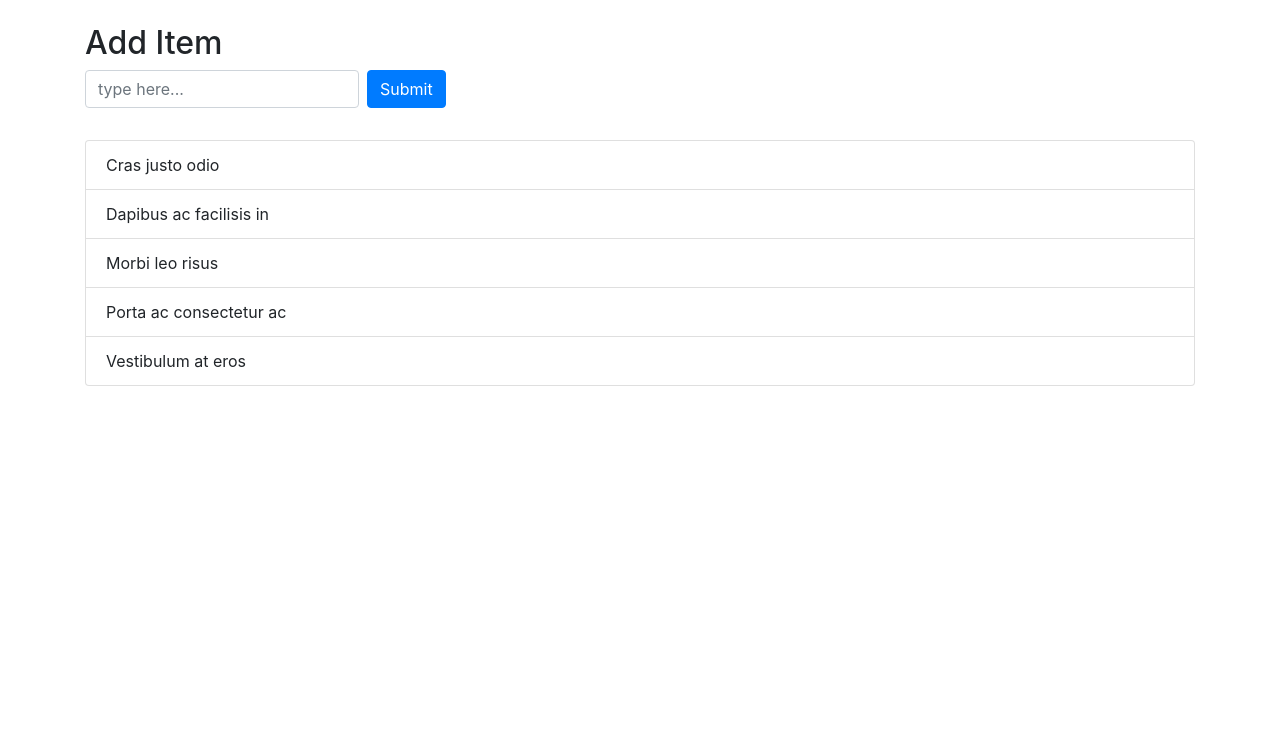
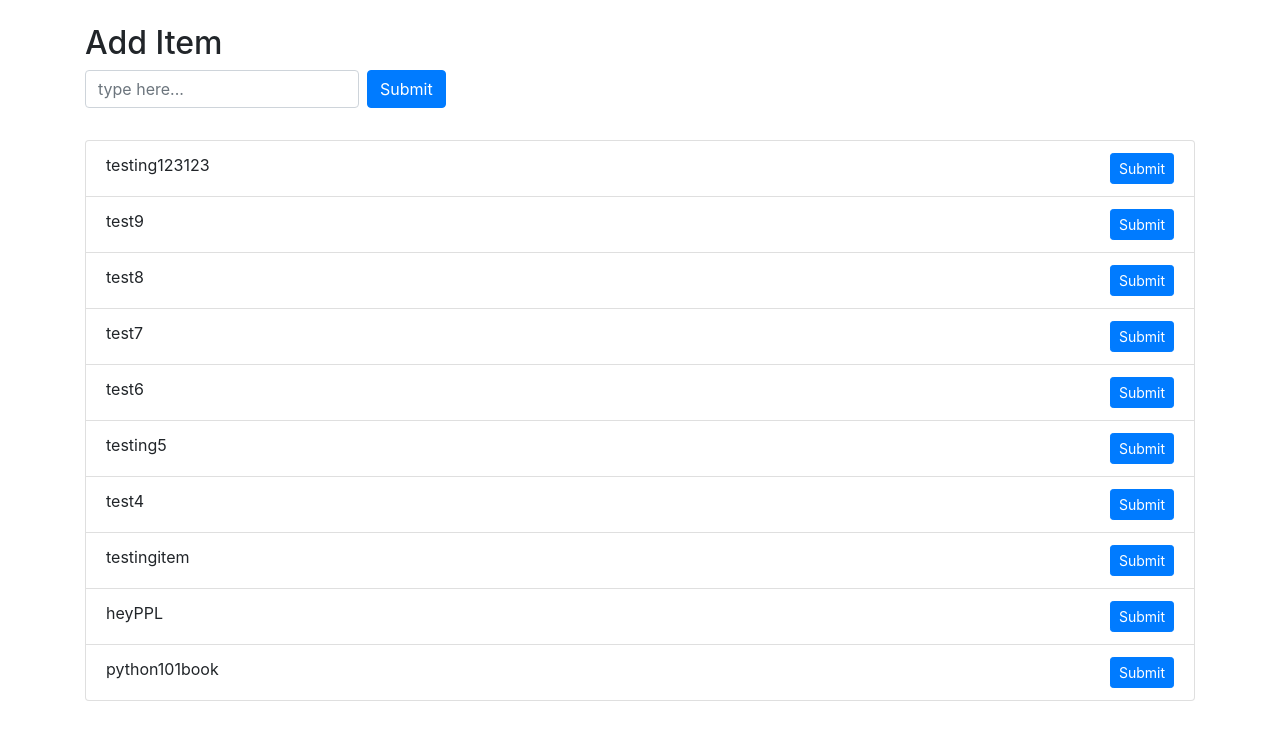
Before and after one commit to euhidaman/Django_ToDoList, a Django app: page /ToDoList/ in a window 1280 px wide. Shown: the part 56-800 px from the top of the page. Run offline with Django 3.2, Linux system fonts and the light colour scheme; data comes from the database, SQL or seed files in the repository; both versions use the stored data as it was after the commit; some libraries are stand-ins or nearby versions.

Commit message:
Made storing of objects permanent in the database.
Also, looped through database items to show in index.html

```diff
--- a/ToDoList/templates/ToDoList/index.html
+++ b/ToDoList/templates/ToDoList/index.html
@@ -14,11 +14,15 @@
     <div class="row mt-4">
        <div class="col">
            <ul class="list-group">
-              <li class="list-group-item">Cras justo odio</li>
-              <li class="list-group-item">Dapibus ac facilisis in</li>
-              <li class="list-group-item">Morbi leo risus</li>
-              <li class="list-group-item">Porta ac consectetur ac</li>
-              <li class="list-group-item">Vestibulum at eros</li>
+               {% for todo_item in todo_items %}
+                 <li class="list-group-item">
+                     {{ todo_item.text }}
+                     <div class="float-right">
+                        <button type="submit" class="btn btn-sm btn-primary">Submit</button>
+                     </div>
+                 </li>
+
+               {% endfor %}
            </ul>
        </div>
     </div>
--- a/ToDoList/templates/base.html
+++ b/ToDoList/templates/base.html
@@ -2,7 +2,7 @@
 <html lang="en">
 <head>
     <meta charset="UTF-8">
-    <title>Hello Django</title>
+    <title>To Do List</title>
     <meta name="viewport" content="width=device-width, initial-scale=1">
 
     <link rel="stylesheet" href="https://stackpath.bootstrapcdn.com/bootstrap/4.5.2/css/bootstrap.min.css" integrity="sha384-JcKb8q3iqJ61gNV9KGb8thSsNjpSL0n8PARn9HuZOnIxN0hoP+VmmDGMN5t9UJ0Z" crossorigin="anonymous">
--- a/ToDoList/views.py
+++ b/ToDoList/views.py
@@ -2,12 +2,21 @@
 
 from django.shortcuts import render
 from django.views.decorators.csrf import csrf_exempt
+from django.utils import timezone
+from ToDoList.models import ToDo
+from django.http import HttpResponseRedirect
+
 
 # Create your views here.
 def home(request):
-    return render(request, 'ToDoList/index.html')
+    todo_items = ToDo.objects.all().order_by("-added_date")
+    return render(request, 'ToDoList/index.html', {"todo_items": todo_items})
+
 
 @csrf_exempt
 def add_todo(request):
-    print(request.POST)
-    return render(request, 'ToDoList/index.html')
+    current_date = timezone.now()
+    content = request.POST["content"]
+    created_obj = ToDo.objects.create(added_date=current_date, text=content)
+    length_of_todos = ToDo.objects.all().count()
+    return HttpResponseRedirect('/ToDoList/')
```
Also changed, not shown: db.sqlite3.
